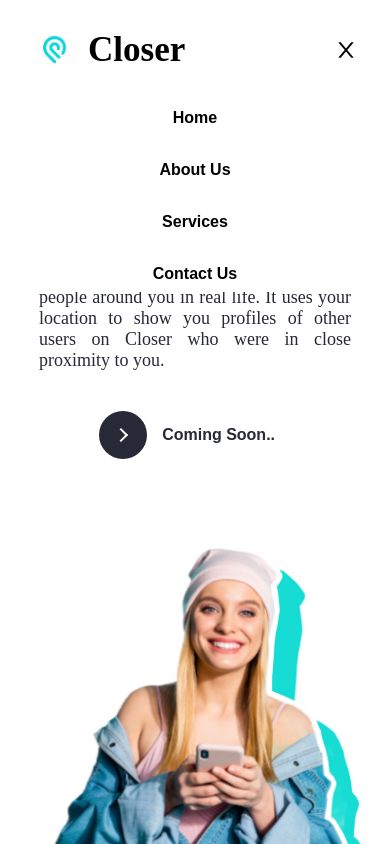
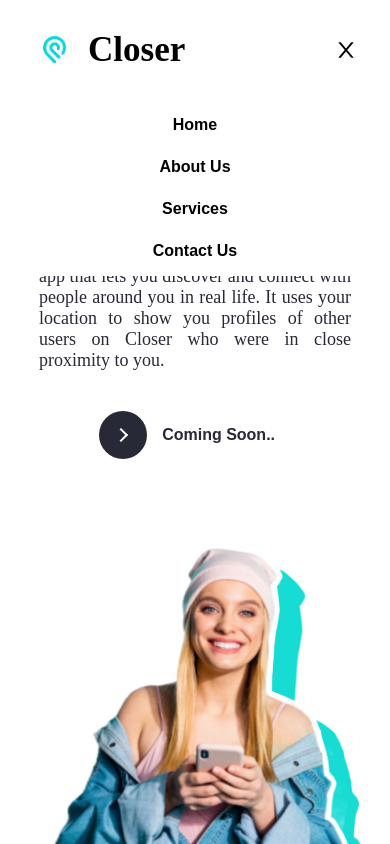
Before and after one commit to udityaprakash/closerr-React, a React (Create React App) app: page / in a window 390 px wide. Both pictures are taken after a click on the icon 346 px from the left and 50 px from the top of the page. Shown: the top 844 px of the page. Built offline with nearby package versions, Linux system fonts and the light colour scheme; a web font is replaced by a local one.

Commit message:
more resp navbar

```diff
--- a/src/components/Header/index.js
+++ b/src/components/Header/index.js
@@ -55,7 +55,7 @@ const Header = () => {
     if(width>877)
     {
       setOpen(false)
-      // mobMenu.current.style.display = "none"
+      mobMenu.current.style.display = "none"
 
     }
 
@@ -69,7 +69,7 @@ const Header = () => {
         <img src={logo} alt="closer" />
         <h3>Closer</h3>
       </div>
-      <div className="nav" ref={mobMenu}>
+      <div className="nav">
         <a href="#home" onClick={(e) => scrollUp("home", e)}>
           Home
         </a>
@@ -84,7 +84,7 @@ const Header = () => {
         </a>
       </div>
 
-      {/* <div className="mobileMenu" ref={mobMenu}>
+      <div className="mobileMenu" ref={mobMenu}>
         <a href="#home" onClick={(e) => scrollUp("home", e)}>
           Home
         </a>
@@ -97,7 +97,7 @@ const Header = () => {
         <a href="#contact" onClick={(e) => scrollUp("contact", e)}>
           Contact Us
         </a>
-      </div> */}
+      </div>
 
       {/* Add HamburgerBtn and MobileMenu components here */}
         <div className="hamburgerMenu">
--- a/src/components/Header/styles.css
+++ b/src/components/Header/styles.css
@@ -54,15 +54,6 @@
 
   @media only Screen and (max-width: 877px) {
     display: none;
-    flex-direction: column;
-    align-items: center;
-    gap: 1rem;
-    position: absolute;
-    top: 100px;
-    max-width: 100vw;
-    right: 0rem;
-    background-color: white;
-    width: 100vw;
   }
 }
 
@@ -158,7 +149,8 @@
     /* display: flex; */
     flex-direction: column;
     align-items: center;
-    gap: 1rem;
+    gap: 1.5rem;
+    padding: 1rem 0;
     position: absolute;
     top: 100px;
     right: 0rem;
@@ -170,12 +162,17 @@
 
 .mobileMenu a{
   color: black;
-  font-weight: 400;
+  font-weight: 600;
   font-size: 1rem;
   text-decoration: none;
   transition: all 0.2s;
 }
 
+.mobileMenu a:hover {
+  background-color: black;
+  color: white;
+  padding: 6px;
+}
 
 
 
```
